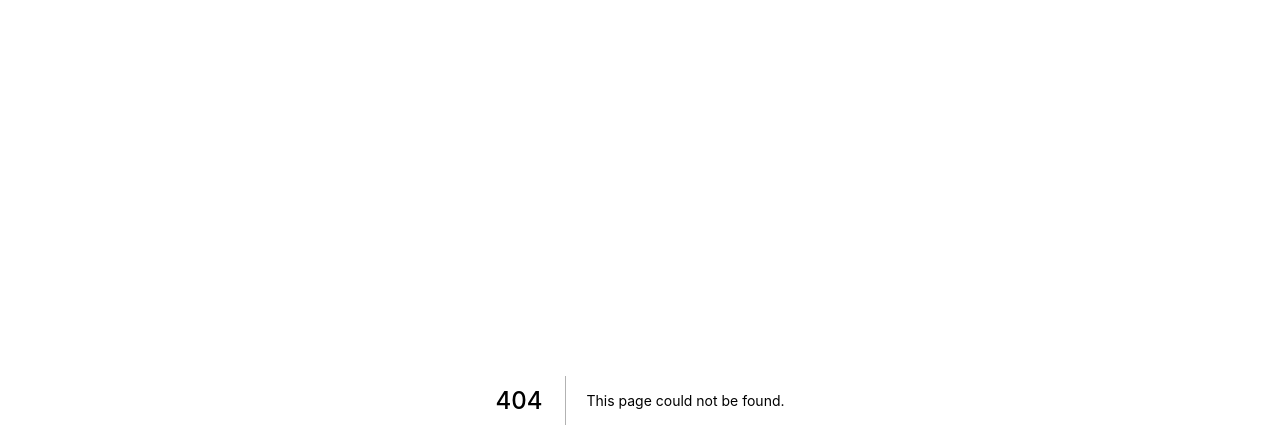
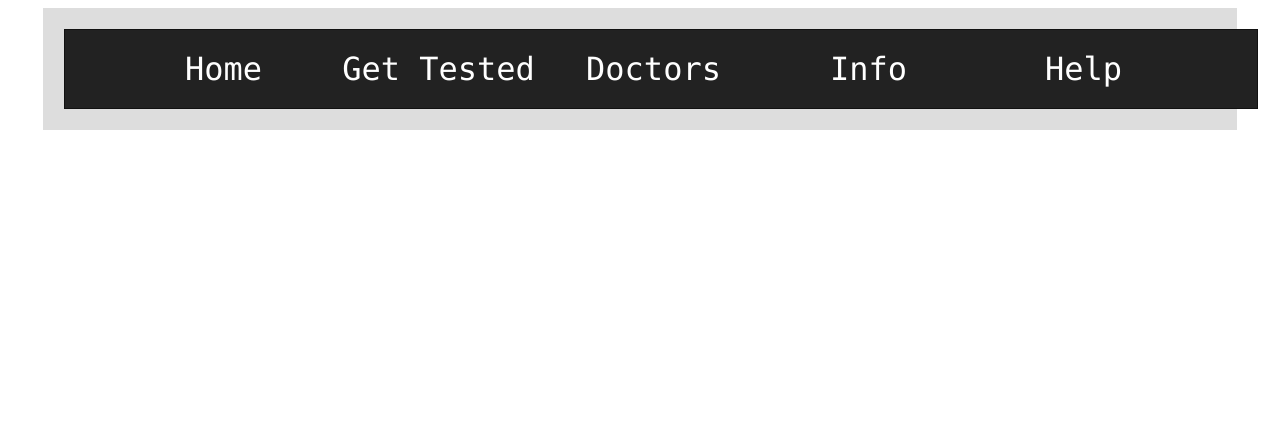
Before and after one commit to beatcorona/eidentity, a Next.js app: page /test-centers in a window 1280 px wide. Before the commit this address had no page. Shown: the top 448 px of the page. Built offline with nearby package versions, Linux system fonts and the light colour scheme.

Commit message:
added a navbar and basic pages with navigation working

```diff
--- /dev/null
+++ b/components/Header.js
@@ -0,0 +1,54 @@
+import Link from 'next/link';
+
+const linkStyle = {
+  marginRight: 15,
+  color: '#fff',
+  fontSize: '2rem',
+  textDecoration: 'none',
+  fontFamily: 'Menlo, Monaco, DejaVu Sans Mono',
+  textAlign: 'center',
+  width: '200px'
+};
+
+const headerStyle = {
+    border: '1px solid #111',
+    padding: 20,
+}
+
+const Header = () => (
+  <div style={headerStyle} className="header">
+    <Link href="/">
+      <a title="BeatCorona" style={linkStyle}>Home</a>
+    </Link>
+    <Link href="/test-centers">
+      <a title="COVID-19 Test Centers" style={linkStyle}>Get Tested</a>
+    </Link>
+    <Link href="/doctors">
+      <a title="COVID-19 Doctors" style={linkStyle}>Doctors</a>
+    </Link>
+    <Link href="/info">
+      <a title="COVID-19 Information" style={linkStyle}>Info</a>
+    </Link>
+    <Link href="/help">
+      <a title="BeatCorona Help" style={linkStyle}>Help</a>
+    </Link>
+  <style jsx>
+      {`
+        .header {
+            width: 100%;
+            background: #222;
+            display: flex;
+            justify-content: center;
+            align-items: center;
+        }
+          .headerStyle a {
+        }
+         a:hover {
+            color: red;
+        }
+            `}
+  </style>
+</div>
+);
+
+export default Header;
--- /dev/null
+++ b/components/Layout.js
@@ -0,0 +1,18 @@
+import Header from './Header'
+
+const layoutStyle = {
+  margin: '0 auto',
+  padding: 20,
+  border: '1px solid #DDD',
+  background: '#DDD',
+  width: '90vw',
+}
+
+export default function Layout(props) {
+  return (
+    <div style={layoutStyle}>
+      <Header />
+      {props.children}
+    </div>
+  )
+}
--- a/next.config.js
+++ b/next.config.js
@@ -1,5 +1,5 @@
 module.exports = {
     env: {
-        MONGO_URI: "mongodb+srv://<USER>:<PASSWORD>@<DB>"
+                MONGO_URI: "mongodb+srv://jonnyo:rootroot1@zer0ne-odl1z.mongodb.net/widespread?retryWrites=true&w=majority"
     }
 }
--- /dev/null
+++ b/pages/test-centers.js
@@ -0,0 +1,7 @@
+import Layout from '../components/Layout.js';
+
+const testingCentersPageContent = <h1>Testing Centers</h1>;
+
+export default function TestingCenters() {
+  return <Layout content={testingCentersPageContent} />;
+}
```
Also changed, not shown: pages/doctors.js (added, +7 -0 lines), pages/help.js (added, +7 -0 lines), pages/index.js (+5 -4 lines), pages/info.js (added, +7 -0 lines).
